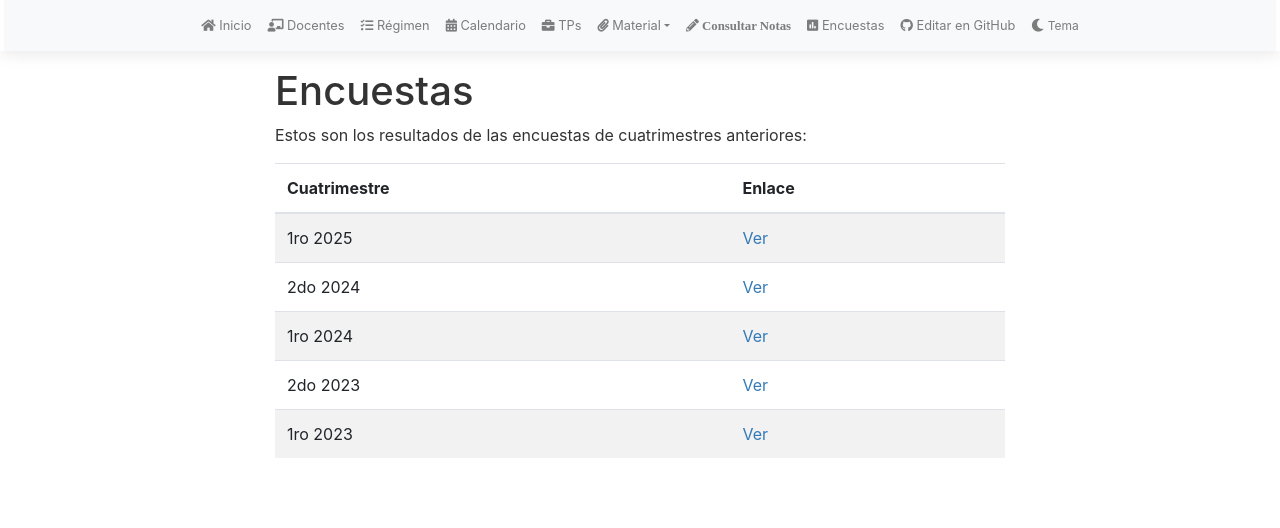
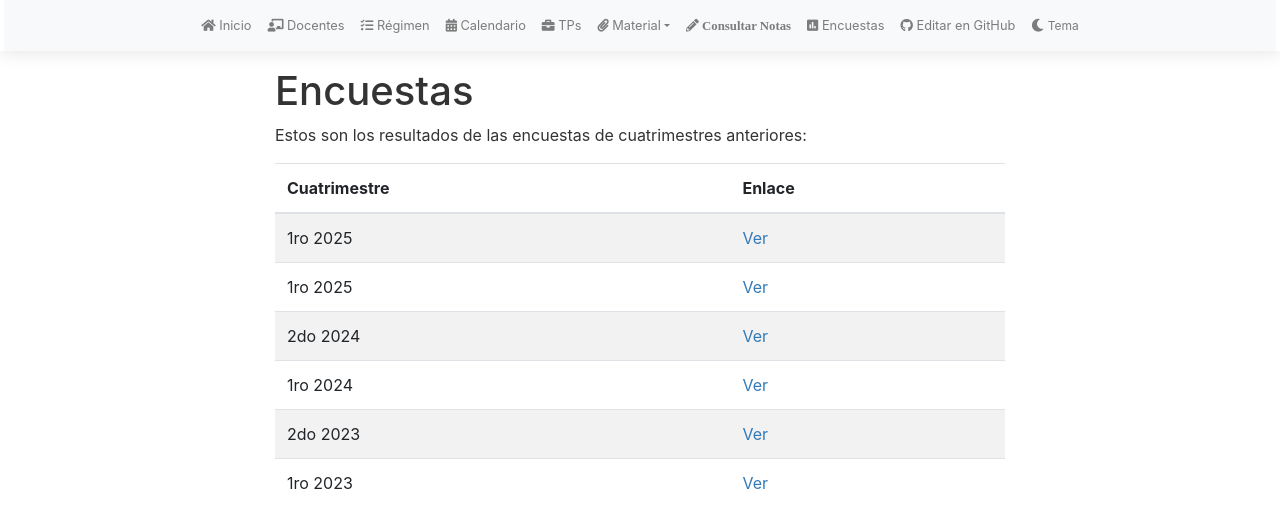
Before and after one commit to algoritmos-rw/tda_bg, a Jekyll site: the page built from encuestas.md, in a window 1280 px wide. Shown: the top 528 px of the page. Built offline with Jekyll 4.4.1, drawn with Linux system fonts in a browser that asks for light colours; nearby versions of some CDN libraries; our own code applies the rules of GitHub Pages for plain Markdown files.

Commit message:
Encuestas 2025C2

```diff
--- a/encuestas.md
+++ b/encuestas.md
@@ -6,6 +6,7 @@ Estos son los resultados de las encuestas de cuatrimestres anteriores:
 {: .table .table-striped}
 | Cuatrimestre  |  Enlace  |
 |---------------|----------|
+| 1ro 2025      | [Ver](https://docs.google.com/forms/d/1gh7SMmW-8nAfwgx8WyoTse9Bji-AdYlCTJc2P3MbL74/viewanalytics) |
 | 1ro 2025      | [Ver](https://docs.google.com/forms/d/1wM4JXaU_TIRRfOkiLwOCjHunrzMAmAEobFrtSNA-s4c/viewanalytics) |
 | 2do 2024      | [Ver](https://docs.google.com/forms/d/1Th4h2yVKB9IPDS9KfkIKtVLcQj7Eg7nc7gb8LQk8gGk/viewanalytics) |
 | 1ro 2024      | [Ver](https://docs.google.com/forms/d/1gyCaVuDY0JbMzvUWnC552VTqgFwpMZIAsEtwnDEX-xE/viewanalytics) |
```
